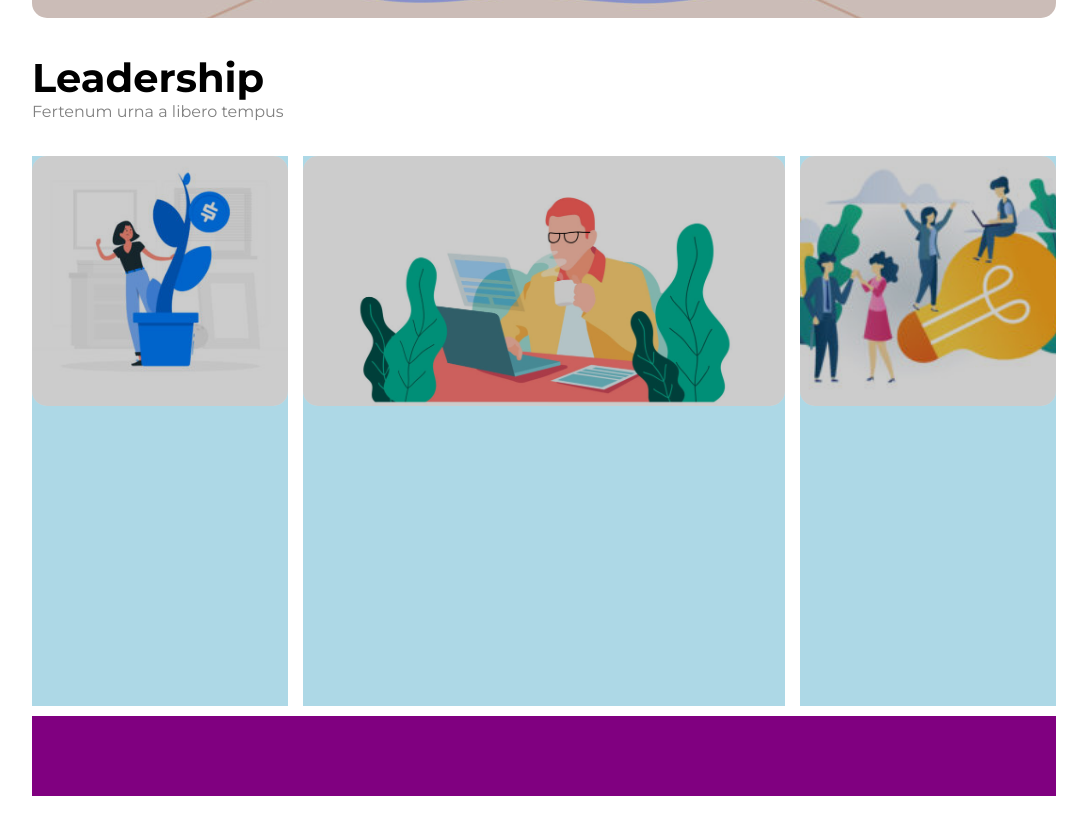
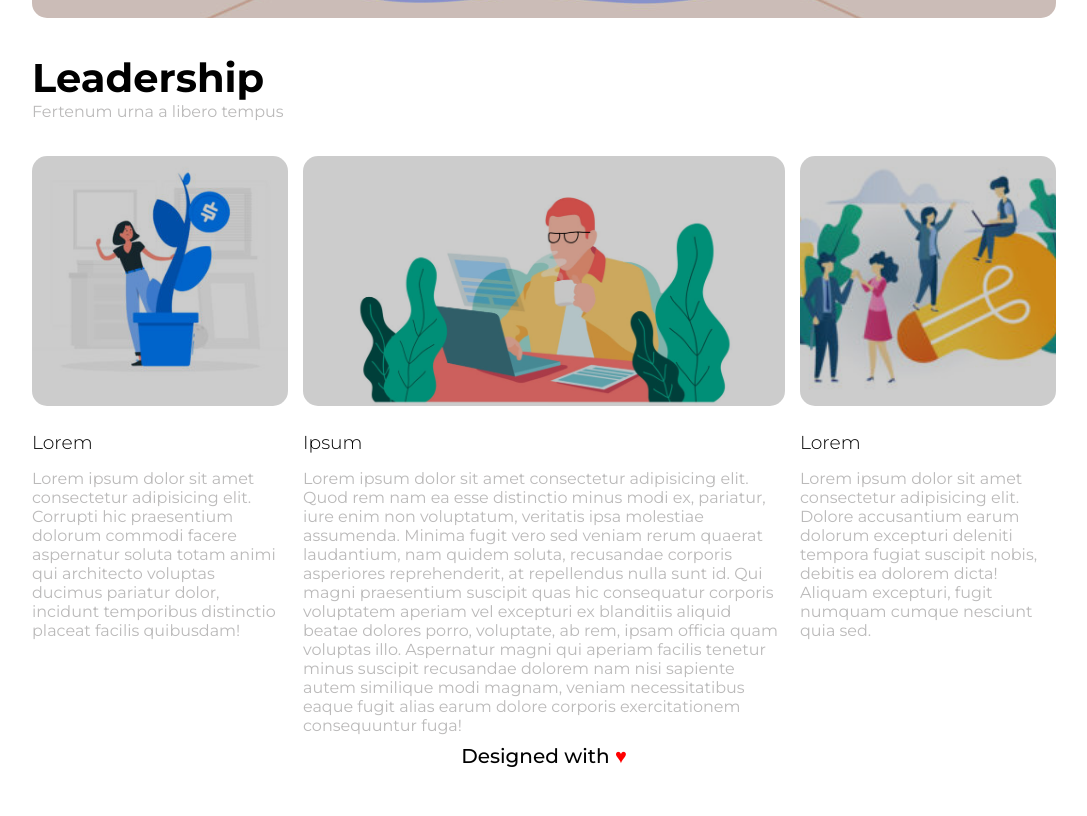
Before and after one commit to StefanoDeCapitani/htmlcss-wp, a plain HTML site: page index.html in a window 1280 px wide. Shown: the part 665-1481 px from the top of the page, without its empty margins (96-1183 px from the left). Drawn offline with Linux system fonts and the light colour scheme.

Commit message:
Inserimento contenuti e stilizzazione terminati

```diff
--- a/css/style.css
+++ b/css/style.css
@@ -29,14 +29,6 @@ Sommario:
   font-family: 'Montserrat', sans-serif;
 }
 
-.white-text {
-  color: white;
-}
-
-.gray-text {
-  color: gray;
-}
-
 .hero h2 {
   font-size: 30px;
   font-weight: 400;
@@ -46,8 +38,29 @@ h1 {
   font-size: 40px;
 }
 
+h3 {
+  font-weight: 300;
+  padding: 25px 0 15px;
+}
 
+.credits {
+  font-weight: 500;
+  font-size: 20px;
+  text-align: center;
+  line-height: 80px;
+}
 
+.white-text {
+  color: white;
+}
+
+.gray-text {
+  color: rgb(187, 186, 186);
+}
+
+.red-text {
+  color: red;
+}
 
 /*----------------- 2. LAYOUT -----------------*/
 
@@ -160,17 +173,7 @@ ul {
 
 /* >> A. Colori background >> */
 
-.blue {
-  background: cornflowerblue;
-}
 
-.lightblue {
-  background: lightblue;
-}
-
-.purple {
-  background: purple;
-}
 
 .image_container {
   height: 250px;
--- a/index.html
+++ b/index.html
@@ -48,20 +48,32 @@
 
         <!-- Inizio main con colonne -->
         <div class="three_columns_main clearfix">
-          <div class="column lightblue">
+          <div class="column ">
             <div class="image_container image_overlay_radius">
               <img src="img/img-1.jpg" alt="" class="image">
             </div>
+            <section>
+              <h3>Lorem</h3>
+              <p class="gray-text"> Lorem ipsum dolor sit amet consectetur adipisicing elit. Corrupti hic praesentium dolorum commodi facere aspernatur soluta totam animi qui architecto voluptas ducimus pariatur dolor, incidunt temporibus distinctio placeat facilis quibusdam! </p>
+            </section>
           </div>
-          <div class="column center lightblue">
+          <div class="column center">
             <div class="image_container image_overlay_radius">
               <img src="img/banner-2.jpg" alt="" class="image">
             </div>
+            <section>
+              <h3>Ipsum</h3>
+              <p class="gray-text"> Lorem ipsum dolor sit amet consectetur adipisicing elit. Quod rem nam ea esse distinctio minus modi ex, pariatur, iure enim non voluptatum, veritatis ipsa molestiae assumenda. Minima fugit vero sed veniam rerum quaerat laudantium, nam quidem soluta, recusandae corporis asperiores reprehenderit, at repellendus nulla sunt id. Qui magni praesentium suscipit quas hic consequatur corporis voluptatem aperiam vel excepturi ex blanditiis aliquid beatae dolores porro, voluptate, ab rem, ipsam officia quam voluptas illo. Aspernatur magni qui aperiam facilis tenetur minus suscipit recusandae dolorem nam nisi sapiente autem similique modi magnam, veniam necessitatibus eaque fugit alias earum dolore corporis exercitationem consequuntur fuga!</p>
+            </section>
           </div>
-          <div class="column lightblue">
+          <div class="column">
             <div class="image_container image_overlay_radius">
               <img src="img/img-3.jpg" alt="" class="image">
             </div>
+              <section>
+                <h3>Lorem</h3>
+                <p class="gray-text">Lorem ipsum dolor sit amet consectetur adipisicing elit. Dolore accusantium earum dolorum excepturi deleniti tempora fugiat suscipit nobis, debitis ea dolorem dicta! Aliquam excepturi, fugit numquam cumque nesciunt quia sed.</p>
+              </section>
           </div>
         </div>
         <!-- Fine main con colonne -->
@@ -72,7 +84,9 @@
 
     <!-- Inizio footer -->
     <footer>
-      <div class="container purple"></div>
+      <div class="container purple">
+        <div class="credits">Designed with <span class="red-text">&hearts;</span></div>
+      </div>
     </footer>
     <!-- Fine footer -->
   </body>
```
